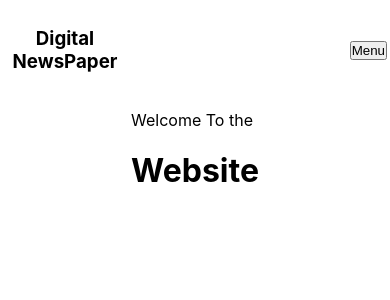
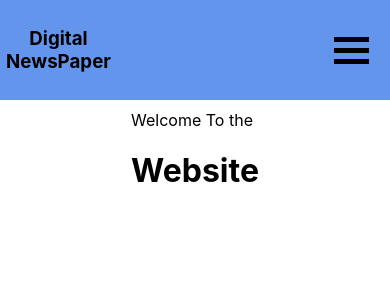
Before and after one commit to Sriyansh2001/NewsPaper, a React (Create React App) app: page / in a window 390 px wide. Shown: the top 300 px of the page. Built offline with nearby package versions, Linux system fonts and the light colour scheme.

Commit message:
Navbar change

```diff
--- a/package.json
+++ b/package.json
@@ -1,4 +1,5 @@
 {
+  "homepage": "https://Sriyansh2001.github.io/NewsPaper",
   "name": "newsapp",
   "version": "0.1.0",
   "private": true,
@@ -12,6 +13,8 @@
     "web-vitals": "^2.1.4"
   },
   "scripts": {
+    "predeploy": "npm run build",
+    "deploy": "gh-pages -d build",
     "start": "react-scripts start",
     "build": "react-scripts build",
     "test": "react-scripts test",
--- a/src/components/navbar.css
+++ b/src/components/navbar.css
@@ -3,7 +3,6 @@
     padding: 0;
     box-sizing: border-box;
 }
-
 
 a {
     text-decoration: none;
@@ -14,6 +13,7 @@ a {
     height: 100px;
     display: grid;
     grid-template-columns: 100px 1fr 2fr 1fr 100px;
+    background-color: cornflowerblue;
 }
 
 .logo {
@@ -58,8 +58,14 @@ a {
 }
 
 .hamburger {
-    /* grid-column: 5/6; */
     visibility: hidden;
+}
+
+.icon  {
+  width: 35px;
+  height: 5px;
+  background-color: black;
+  margin: 3px 0;
 }
 
 .main_section {
@@ -75,7 +81,7 @@ a {
     }
     .main-nav {
         grid-template-rows: 1fr 2fr;
-        grid-template-columns: 3fr 5fr 1fr;
+        grid-template-columns: 3fr 5fr 2fr;
     }
     .logo {
         margin: auto;
@@ -100,7 +106,7 @@ a {
         grid-row: 2/3;
         background-color: aliceblue;
         display: grid;
-        height: 100px;
+        height: 130px;
         /* transition: all 2s linear; */
         transform-origin: top;
     }
@@ -111,12 +117,16 @@ a {
         justify-content: space-between;
     }
 
+    .mobile-menu-link ul li {
+        padding: 5px;
+    }
 
     .hamburger {
         grid-column: 3/4;
         visibility: visible;
         height: 100px;
-        display: grid;
+        display: flex;
+        flex-direction: column;
         justify-content: center;
         align-items: center;
     }
--- a/src/components/navbar.js
+++ b/src/components/navbar.js
@@ -14,7 +14,7 @@ const Navbar = () => {
             <div className="logo">
                 <h3>Digital NewsPaper</h3>
             </div>
-            <div className={mobile_menu?"menu-link mobile-menu-link":"menu-link"}>
+            <div className={mobile_menu?"mobile-menu-link menu-link":"menu-link"}>
                 <ul type="none">
                     <li><a href="/">Home</a></li>
                     <li><a href="/">About</a></li>
@@ -29,8 +29,11 @@ const Navbar = () => {
                     <li><a href="/">In</a></li>
                 </ul>
             </div>
-            <div className="hamburger">
-                <button onClick={change_state_of_menu}>Menu</button>
+            <div className="hamburger" onClick={change_state_of_menu}>
+                {/* <button onClick={change_state_of_menu}>Menu</button> */}
+                <div className="icon" id="a"></div>
+                <div className="icon" id="b"></div>
+                <div className="icon" id="c"></div>
             </div>
         </nav>
         <div className="main_section">
```
Also changed, not shown: 2 other files (tests, documents, lock files or other folders).
